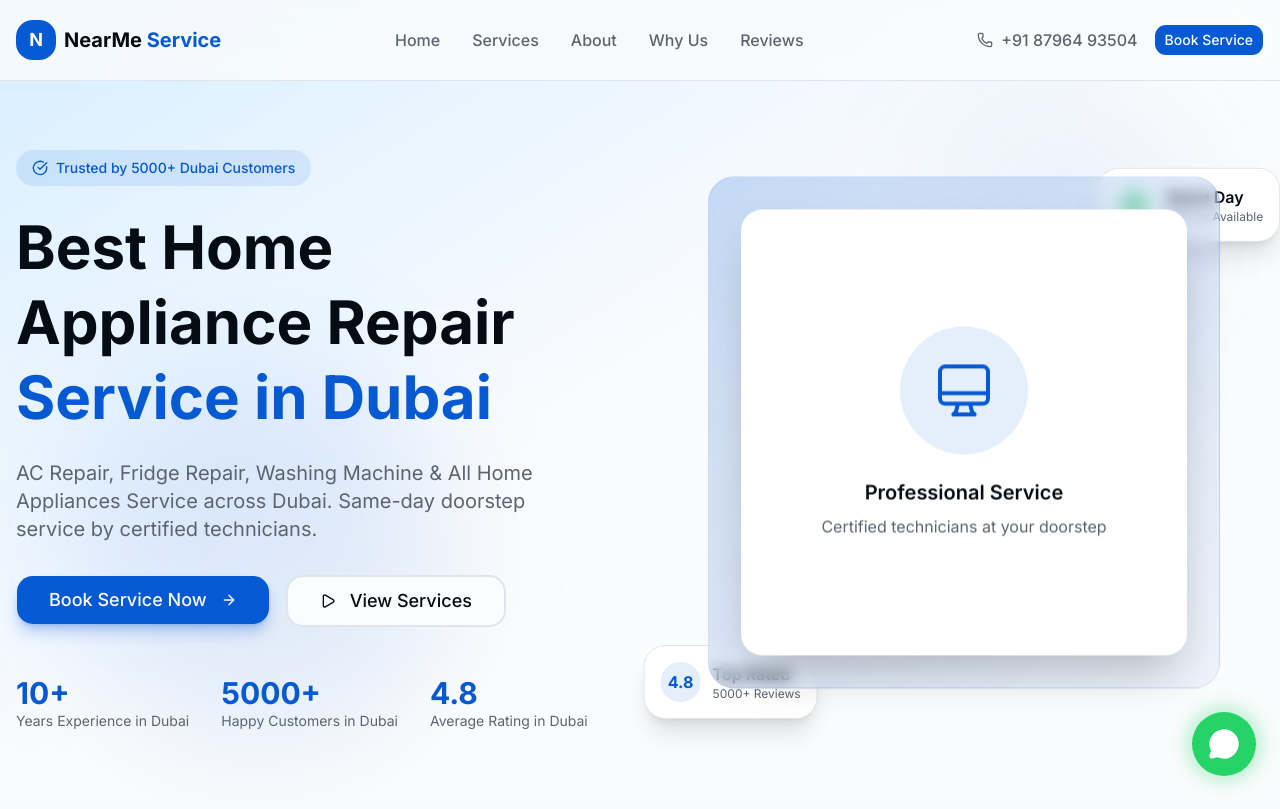
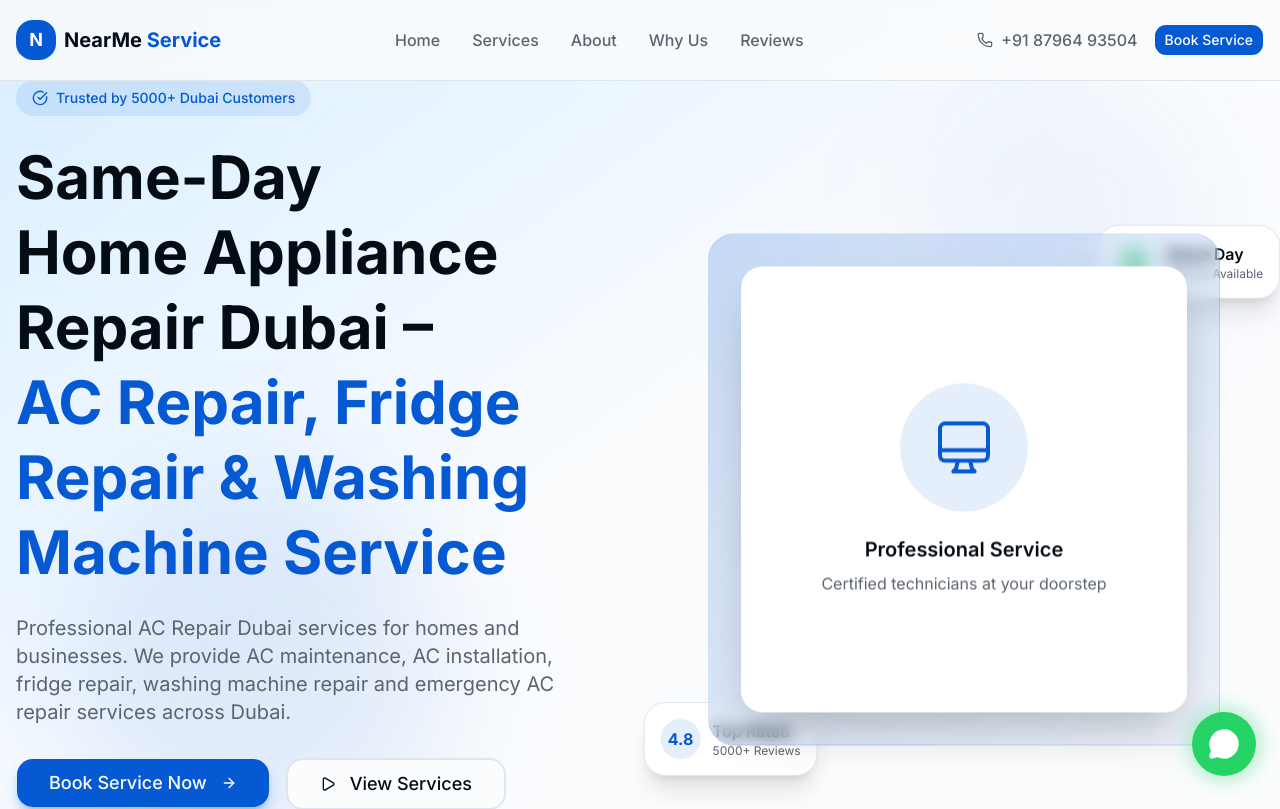
Before and after one commit to nvgrowthhub-a11y/v0-luxecare-home-services, a Next.js app: page / in a window 1280 px wide. Shown: the top 809 px of the page. Built offline with nearby package versions, Linux system fonts and the light colour scheme.

Commit message:
Update hero-section.tsx

```diff
--- a/components/hero-section.tsx
+++ b/components/hero-section.tsx
@@ -55,8 +55,8 @@ export function HeroSection({ onBookClick, onViewServices }: { onBookClick: () =
               transition={{ delay: 0.3 }}
               className="text-4xl md:text-5xl lg:text-6xl font-bold text-foreground leading-tight mb-6 text-balance"
             >
-              Best Home Appliance Repair{" "}
-              <span className="text-primary">Service in Dubai</span>
+             Same-Day Home Appliance Repair Dubai –
+              <span className="text-primary">AC Repair, Fridge Repair & Washing Machine Service</span>
             </motion.h1>
 
             <motion.p
@@ -65,7 +65,9 @@ export function HeroSection({ onBookClick, onViewServices }: { onBookClick: () =
               transition={{ delay: 0.4 }}
               className="text-lg md:text-xl text-muted-foreground mb-8 max-w-xl mx-auto lg:mx-0 text-pretty"
             >
-              AC Repair, Fridge Repair, Washing Machine & All Home Appliances Service across Dubai. Same-day doorstep service by certified technicians.
+             Professional AC Repair Dubai services for homes and businesses.
+We provide AC maintenance, AC installation, fridge repair,
+washing machine repair and emergency AC repair services across Dubai.
             </motion.p>
 
             <motion.div
```
